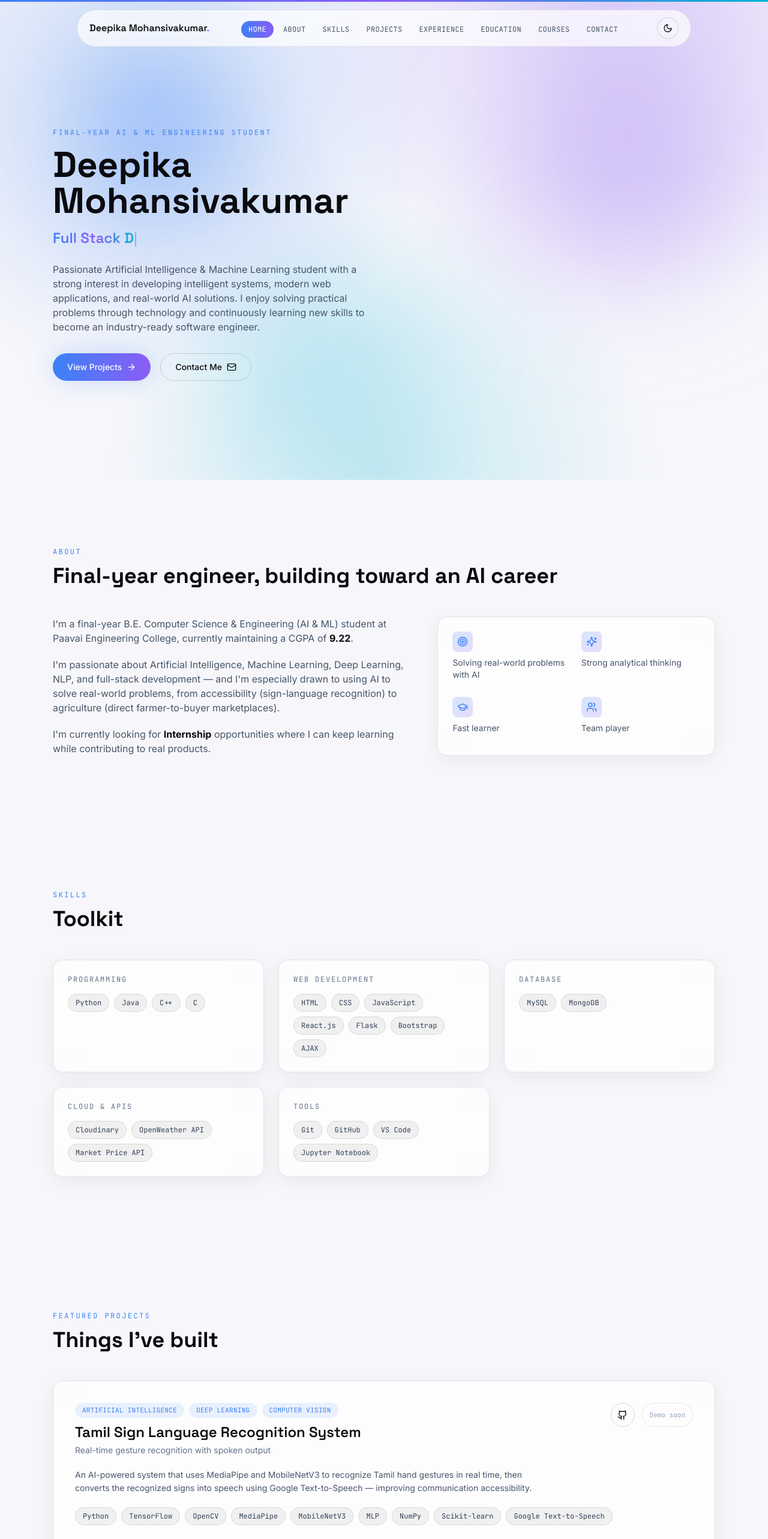
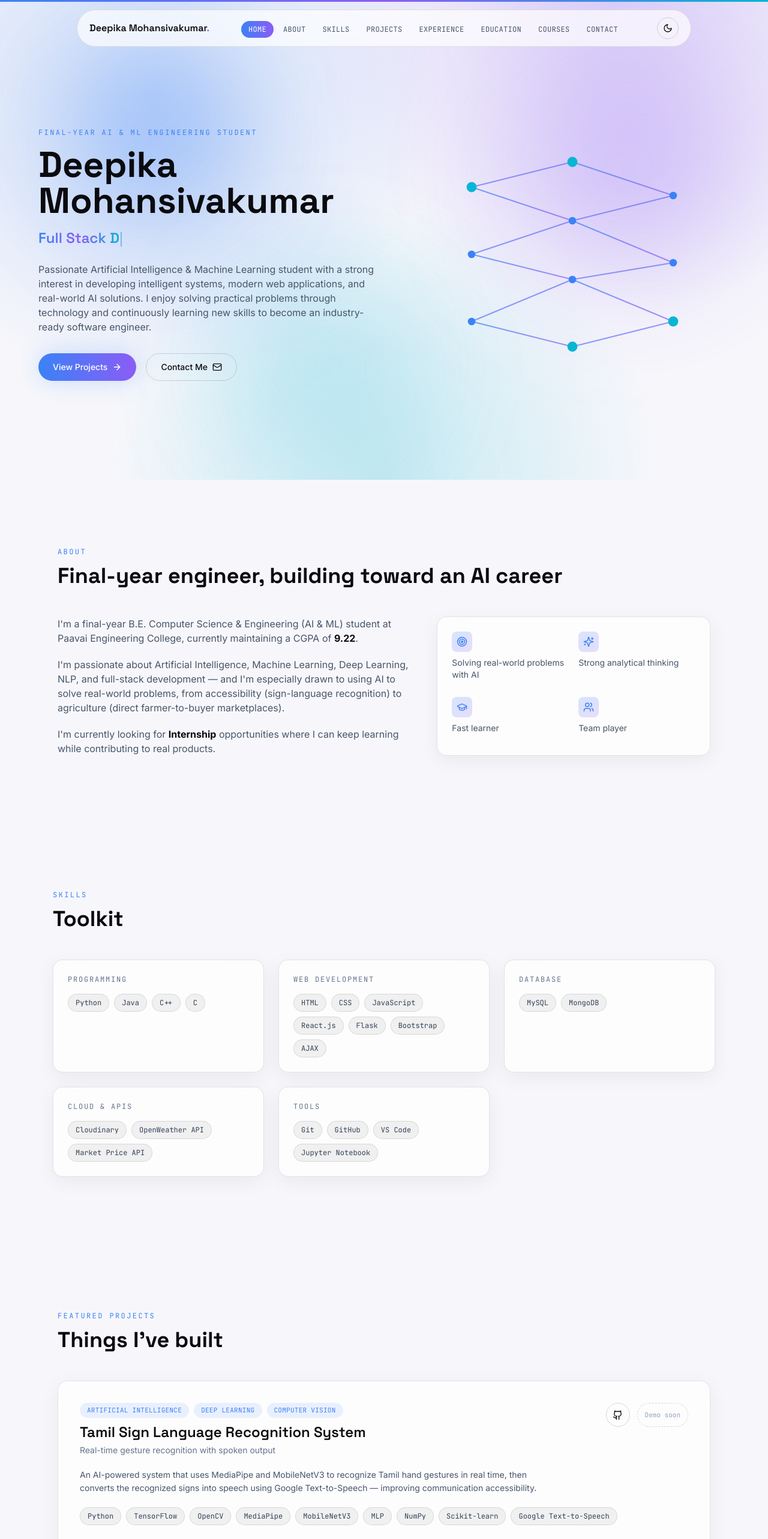
Before and after one commit to DeepikaMohansivakumar/Deepika_Mohansivakumar_Portfolio, a React (Vite) app: page / in a window 1280 px wide. Shown: the top 2566 px of the page at 60% size. Built offline with nearby package versions, Linux system fonts and the light colour scheme.

Commit message:
Responsiveness issues solved

```diff
--- a/src/components/About.tsx
+++ b/src/components/About.tsx
@@ -10,8 +10,8 @@ const traits = [
 
 export default function About() {
   return (
-    <section id="about" className="py-28">
-      <div className="mx-auto max-w-6xl px-6">
+    <section id="about" className="py-24 sm:py-28">
+      <div className="mx-auto w-full max-w-6xl px-4 sm:px-6 lg:px-8">
         <motion.div
           initial={{ opacity: 0, y: 24 }}
           whileInView={{ opacity: 1, y: 0 }}
@@ -24,7 +24,7 @@ export default function About() {
           </h2>
         </motion.div>
 
-        <div className="mt-12 grid grid-cols-1 gap-10 lg:grid-cols-[1.3fr_1fr]">
+        <div className="mt-10 grid grid-cols-1 gap-8 sm:mt-12 sm:gap-10 lg:grid-cols-[1.3fr_1fr]">
           <motion.div
             initial={{ opacity: 0, y: 24 }}
             whileInView={{ opacity: 1, y: 0 }}
@@ -51,7 +51,7 @@ export default function About() {
             whileInView={{ opacity: 1, y: 0 }}
             viewport={{ once: true, margin: '-80px' }}
             transition={{ duration: 0.6, delay: 0.2 }}
-            className="glass-card grid grid-cols-2 gap-4 p-6"
+            className="glass-card grid grid-cols-1 gap-4 p-6 sm:grid-cols-2"
           >
             {traits.map(({ icon: Icon, label }) => (
               <div key={label} className="flex flex-col items-start gap-2">
--- a/src/components/Contact.tsx
+++ b/src/components/Contact.tsx
@@ -11,8 +11,8 @@ const contactLinks = [
 export default function Contact() {
 
   return (
-    <section id="contact" className="py-28">
-      <div className="mx-auto max-w-5xl px-6">
+    <section id="contact" className="py-24 sm:py-28">
+      <div className="mx-auto w-full max-w-5xl px-4 sm:px-6 lg:px-8">
         <motion.div
           initial={{ opacity: 0, y: 24 }}
           whileInView={{ opacity: 1, y: 0 }}
@@ -23,22 +23,22 @@ export default function Contact() {
           <h2 className="font-display text-3xl font-bold text-ink sm:text-4xl dark:text-white">Let's build something</h2>
         </motion.div>
 
-        <div className="mt-12 grid grid-cols-1 gap-10">
+        <div className="mt-10 grid grid-cols-1 gap-10 sm:mt-12">
           <motion.div
             initial={{ opacity: 0, x: -20 }}
             whileInView={{ opacity: 1, x: 0 }}
             viewport={{ once: true, margin: '-60px' }}
             transition={{ duration: 0.6 }}
-            className="glass-card mx-auto max-w-xl p-7"
+            className="glass-card mx-auto w-full max-w-2xl p-5 sm:p-7 lg:p-8"
           >
-            <ul className="space-y-4">
+            <ul className="space-y-3 sm:space-y-4">
               {contactLinks.map(({ icon: Icon, label, href }) => {
                 const content = (
-                  <div className="flex min-w-0 items-center gap-4 rounded-3xl px-4 py-3 transition hover:bg-electric/10 dark:hover:bg-white/5">
-                    <span className="flex h-11 w-11 items-center justify-center rounded-2xl bg-electric/10 text-electric">
+                  <div className="flex w-full min-w-0 items-center gap-3 rounded-2xl border border-transparent px-3 py-3 text-left transition hover:border-electric/20 hover:bg-electric/10 dark:hover:bg-white/5 sm:gap-4 sm:px-4 lg:px-5 lg:py-4">
+                    <span className="flex h-11 w-11 shrink-0 items-center justify-center rounded-2xl bg-electric/10 text-electric lg:h-12 lg:w-12">
                       <Icon size={18} />
                     </span>
-                    <span className="min-w-0 text-sm font-medium text-slate-700 dark:text-slate-200 break-words">
+                    <span className="min-w-0 flex-1 text-sm font-medium leading-relaxed text-slate-700 break-words dark:text-slate-200">
                       {label}
                     </span>
                   </div>
@@ -50,7 +50,7 @@ export default function Contact() {
                         href={href}
                         target={href.startsWith('http') ? '_blank' : undefined}
                         rel="noopener noreferrer"
-                        className="block"
+                        className="block w-full"
                       >
                         {content}
                       </a>
--- a/src/components/Education.tsx
+++ b/src/components/Education.tsx
@@ -3,8 +3,8 @@ import { education } from '../data/education'
 
 export default function Education() {
   return (
-    <section id="education" className="py-28">
-      <div className="mx-auto max-w-4xl px-6">
+    <section id="education" className="py-24 sm:py-28">
+      <div className="mx-auto w-full max-w-4xl px-4 sm:px-6 lg:px-8">
         <motion.div
           initial={{ opacity: 0, y: 24 }}
           whileInView={{ opacity: 1, y: 0 }}
@@ -15,7 +15,7 @@ export default function Education() {
           <h2 className="font-display text-3xl font-bold text-ink sm:text-4xl dark:text-white">Academic background</h2>
         </motion.div>
 
-        <div className="mt-12 border-l border-black/10 pl-8 dark:border-white/10">
+        <div className="mt-10 border-l border-black/10 pl-6 sm:mt-12 sm:pl-8 dark:border-white/10">
           {education.map((item, i) => (
             <motion.div
               key={item.school + item.program}
@@ -25,7 +25,7 @@ export default function Education() {
               transition={{ duration: 0.5, delay: i * 0.1 }}
               className="relative pb-9 last:pb-0"
             >
-              <span className="absolute -left-[34px] top-1.5 h-3 w-3 rounded-full bg-gradient-to-br from-cyan to-electric shadow-glow" />
+              <span className="absolute -left-[13px] top-1.5 h-3 w-3 rounded-full bg-gradient-to-br from-cyan to-electric shadow-glow sm:-left-[34px]" />
               <span className="font-mono text-xs text-electric">{item.duration}</span>
               <h3 className="mt-1 font-display text-lg font-semibold text-ink dark:text-white">{item.program}</h3>
               <p className="text-sm text-slate-500 dark:text-slate-400">{item.school}</p>
--- a/src/components/Experience.tsx
+++ b/src/components/Experience.tsx
@@ -3,8 +3,8 @@ import { experience } from '../data/experience'
 
 export default function Experience() {
   return (
-    <section id="experience" className="py-28">
-      <div className="mx-auto max-w-4xl px-6">
+    <section id="experience" className="py-24 sm:py-28">
+      <div className="mx-auto w-full max-w-4xl px-4 sm:px-6 lg:px-8">
         <motion.div
           initial={{ opacity: 0, y: 24 }}
           whileInView={{ opacity: 1, y: 0 }}
@@ -15,7 +15,7 @@ export default function Experience() {
           <h2 className="font-display text-3xl font-bold text-ink sm:text-4xl dark:text-white">Where I've worked</h2>
         </motion.div>
 
-        <div className="mt-12 border-l border-black/10 pl-8 dark:border-white/10">
+        <div className="mt-10 border-l border-black/10 pl-6 sm:mt-12 sm:pl-8 dark:border-white/10">
           {experience.map((item, i) => (
             <motion.div
               key={item.org}
@@ -25,7 +25,7 @@ export default function Experience() {
               transition={{ duration: 0.5, delay: i * 0.1 }}
               className="relative pb-2"
             >
-              <span className="absolute -left-[34px] top-1.5 h-3 w-3 rounded-full bg-gradient-to-br from-electric to-violet shadow-glow" />
+              <span className="absolute -left-[13px] top-1.5 h-3 w-3 rounded-full bg-gradient-to-br from-electric to-violet shadow-glow sm:-left-[34px]" />
               <span className="font-mono text-xs text-electric">{item.duration}</span>
               <h3 className="mt-1 font-display text-lg font-semibold text-ink dark:text-white">{item.role}</h3>
               <p className="text-sm text-slate-500 dark:text-slate-400">
--- a/src/components/Hero.tsx
+++ b/src/components/Hero.tsx
@@ -90,12 +90,13 @@ function NeuralGraphic() {
 
 export default function Hero() {
   return (
-    <section id="home" className="relative flex min-h-screen items-center pt-28 pb-16">
-      <div className="mx-auto grid max-w-6xl grid-cols-1 items-center gap-12 px-6 lg:grid-cols-2">
+    <section id="home" className="relative flex min-h-screen items-center px-4 pb-16 pt-24 sm:px-6 lg:px-8 lg:pt-28">
+      <div className="mx-auto grid w-full max-w-6xl grid-cols-1 items-center gap-10 lg:grid-cols-[1.05fr_0.95fr] lg:gap-12">
         <motion.div
           initial={{ opacity: 0, y: 24 }}
           animate={{ opacity: 1, y: 0 }}
           transition={{ duration: 0.7 }}
+          className="mx-auto max-w-2xl text-center sm:text-left"
         >
           <p className="section-label mb-4">Final-Year AI &amp; ML Engineering Student</p>
           <h1 className="font-display text-4xl font-bold leading-[1.05] text-ink sm:text-5xl lg:text-6xl dark:text-white">
@@ -104,14 +105,14 @@ export default function Hero() {
           <p className="mt-4 h-8 text-xl sm:text-2xl">
             <TypingRoles />
           </p>
-          <p className="mt-6 max-w-xl text-base text-slate-600 dark:text-slate-300">
+          <p className="mt-6 text-base text-slate-600 dark:text-slate-300 sm:max-w-xl">
             Passionate Artificial Intelligence &amp; Machine Learning student with a strong interest in developing
             intelligent systems, modern web applications, and real-world AI solutions. I enjoy solving practical
             problems through technology and continuously learning new skills to become an industry-ready software
             engineer.
           </p>
 
-          <div className="mt-8 flex flex-wrap gap-4">
+          <div className="mt-8 flex flex-wrap justify-center gap-4 sm:justify-start">
             <a href="#projects" className="btn-primary">
               View Projects <ArrowRight size={16} />
             </a>
@@ -121,6 +122,14 @@ export default function Hero() {
           </div>
         </motion.div>
 
+        <motion.div
+          initial={{ opacity: 0, y: 24 }}
+          animate={{ opacity: 1, y: 0 }}
+          transition={{ duration: 0.7, delay: 0.1 }}
+          className="hidden lg:flex lg:justify-center"
+        >
+          <NeuralGraphic />
+        </motion.div>
       </div>
     </section>
   )
--- a/src/components/Projects.tsx
+++ b/src/components/Projects.tsx
@@ -11,8 +11,8 @@ export default function Projects() {
   const galleryProject = projects.find((p) => p.id === galleryProjectId)
 
   return (
-    <section id="projects" className="py-28">
-      <div className="mx-auto max-w-6xl px-6">
+    <section id="projects" className="py-24 sm:py-28">
+      <div className="mx-auto w-full max-w-6xl px-4 sm:px-6 lg:px-8">
         <motion.div
           initial={{ opacity: 0, y: 24 }}
           whileInView={{ opacity: 1, y: 0 }}
@@ -23,7 +23,7 @@ export default function Projects() {
           <h2 className="font-display text-3xl font-bold text-ink sm:text-4xl dark:text-white">Things I've built</h2>
         </motion.div>
 
-        <div className="mt-12 space-y-10">
+        <div className="mt-10 space-y-8 sm:mt-12 sm:space-y-10">
           {projects.map((project, i) => (
             <motion.article
               key={project.id}
@@ -31,9 +31,9 @@ export default function Projects() {
               whileInView={{ opacity: 1, y: 0 }}
               viewport={{ once: true, margin: '-60px' }}
               transition={{ duration: 0.6, delay: i * 0.1 }}
-              className="glass-card overflow-hidden p-7 sm:p-9 transition-transform hover:-translate-y-1"
+              className="glass-card overflow-hidden p-6 transition-transform hover:-translate-y-1 sm:p-9"
             >
-              <div className="flex flex-wrap items-start justify-between gap-4">
+              <div className="flex flex-col gap-4 sm:flex-row sm:items-start sm:justify-between">
                 <div>
                   <div className="mb-2 flex flex-wrap gap-2">
                     {project.categories.map((cat) => (
@@ -48,7 +48,7 @@ export default function Projects() {
                   <p className="mt-1 text-sm text-slate-500 dark:text-slate-400">{project.tagline}</p>
                 </div>
 
-                <div className="flex gap-3">
+                <div className="flex flex-wrap gap-3">
                   {project.github && (
                     <a
                       href={project.github}
```
